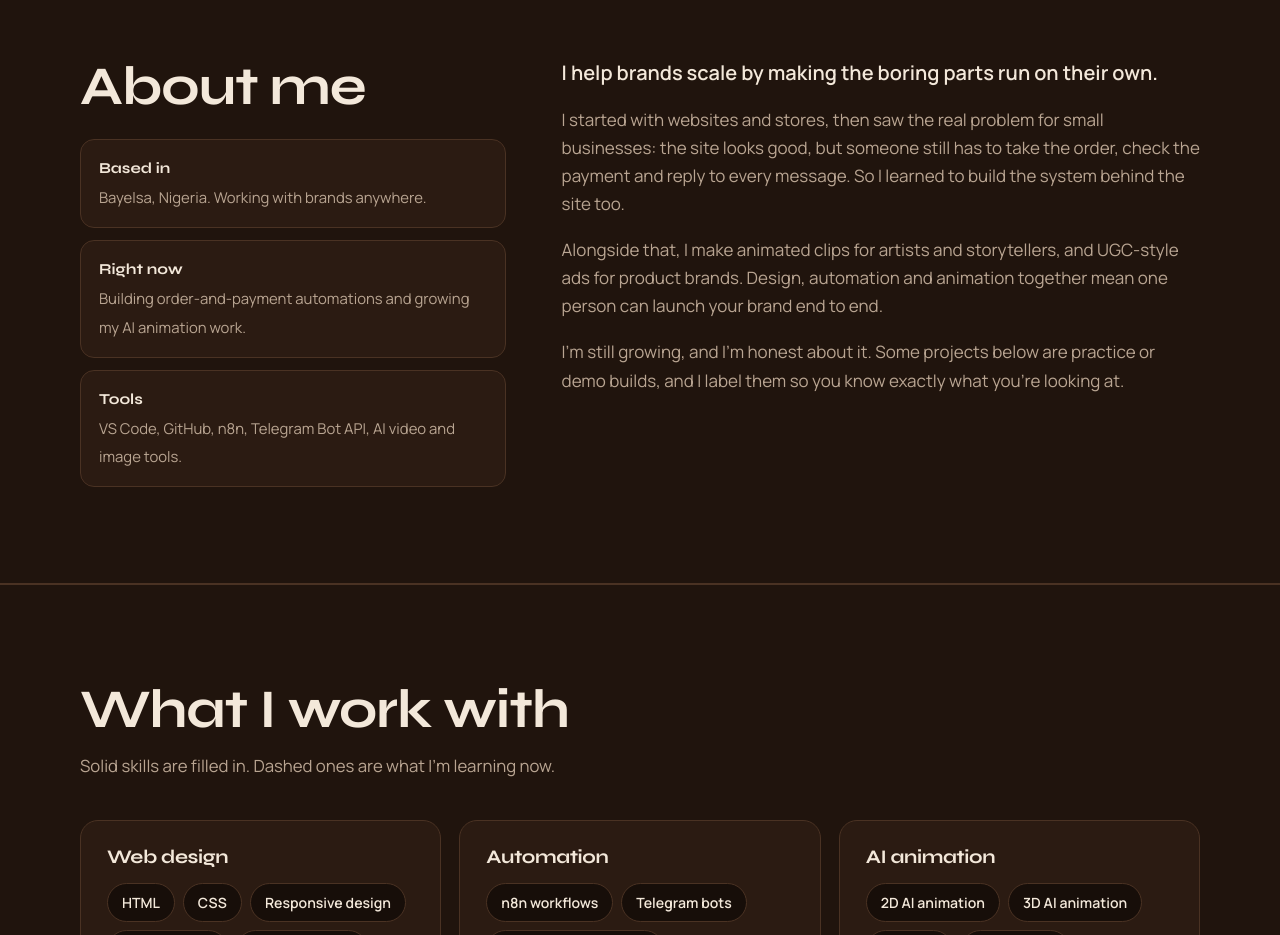
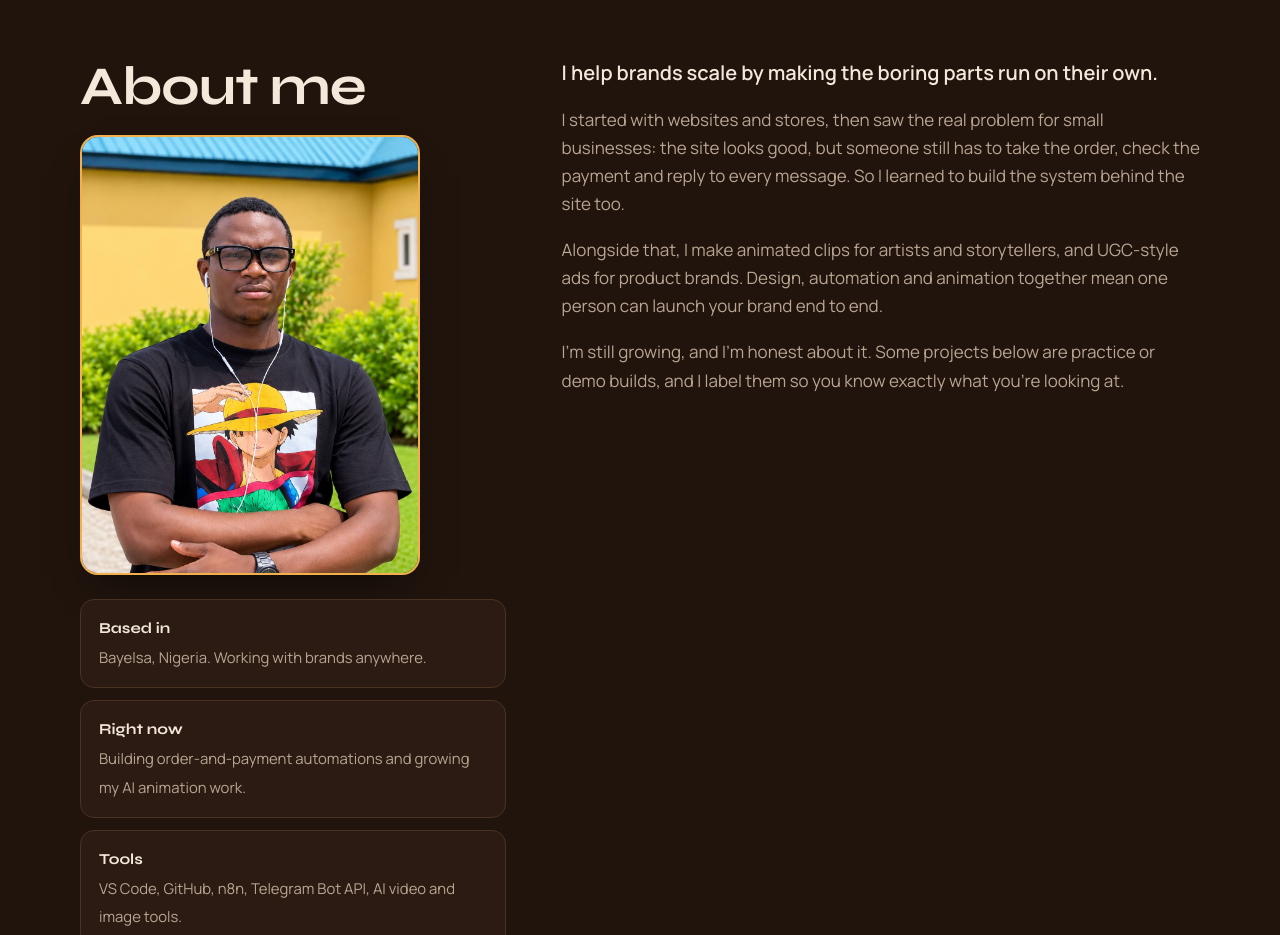
Before and after one commit to kelvinokore/portfolio, a plain HTML site: page index.html in a window 1280 px wide. Shown: the part 1900-2835 px from the top of the page. Drawn offline with Linux system fonts and the light colour scheme.

Commit message:
Add my photo

```diff
--- a/index.html
+++ b/index.html
@@ -105,7 +105,7 @@ nav a:hover{color:var(--text)}
 .fact span{color:var(--muted);font-size:.93rem}
 .about-text p{margin-bottom:18px;color:var(--muted);max-width:62ch}
 .about-text p:first-child{color:var(--text);font-size:1.25rem;font-weight:600;line-height:1.5}
-
+.me{width:100%;max-width:340px;aspect-ratio:4/5;object-fit:cover;object-position:top;border-radius:var(--r);border:2px solid var(--gold);margin:20px 0 4px;box-shadow:0 20px 40px -20px #000a}
 /* skills */
 .skills{background:var(--bg2);border-block:1px solid var(--line)}
 .skill-grid{display:grid;grid-template-columns:repeat(3,1fr);gap:18px;margin-top:40px}
@@ -263,7 +263,7 @@ dialog video{width:100%;max-height:82vh;border-radius:14px;background:#000;margi
 <section id="about" style="background:var(--bg2);border-block:1px solid var(--line)">
   <div class="wrap about">
     <div class="about-side">
-      <h2>About me</h2>
+      <h2>About me</h2><img class="me" src="assets/kelvin.jpg" alt="Photo of Kelvin Okore" width="360" height="440">
       <div class="facts">
         <div class="fact"><b>Based in</b><span>Bayelsa, Nigeria. Working with brands anywhere.</span></div>
         <div class="fact"><b>Right now</b><span>Building order-and-payment automations and growing my AI animation work.</span></div>
```
Also changed, not shown: assets/kelvin.jpg (added).
